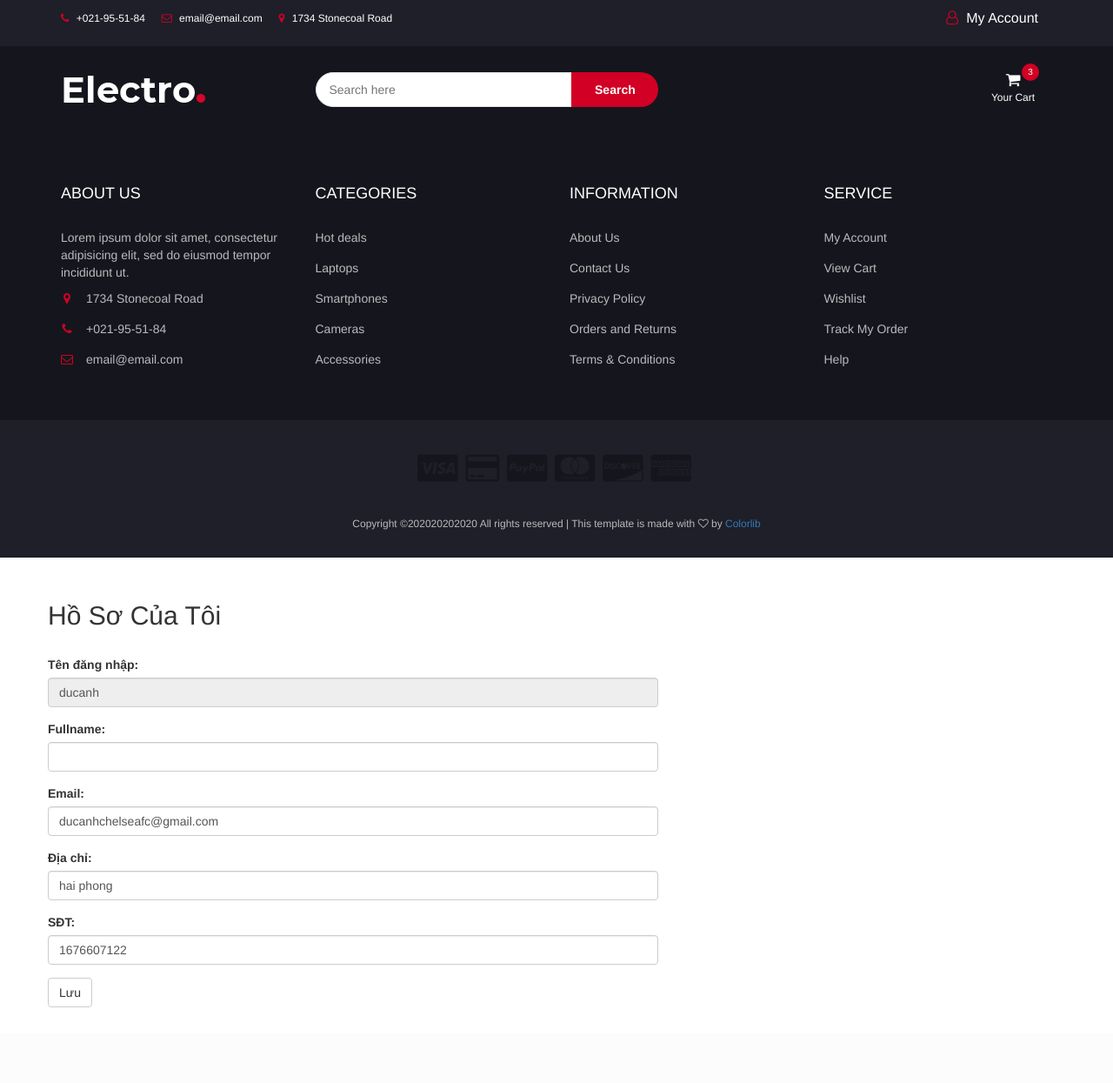
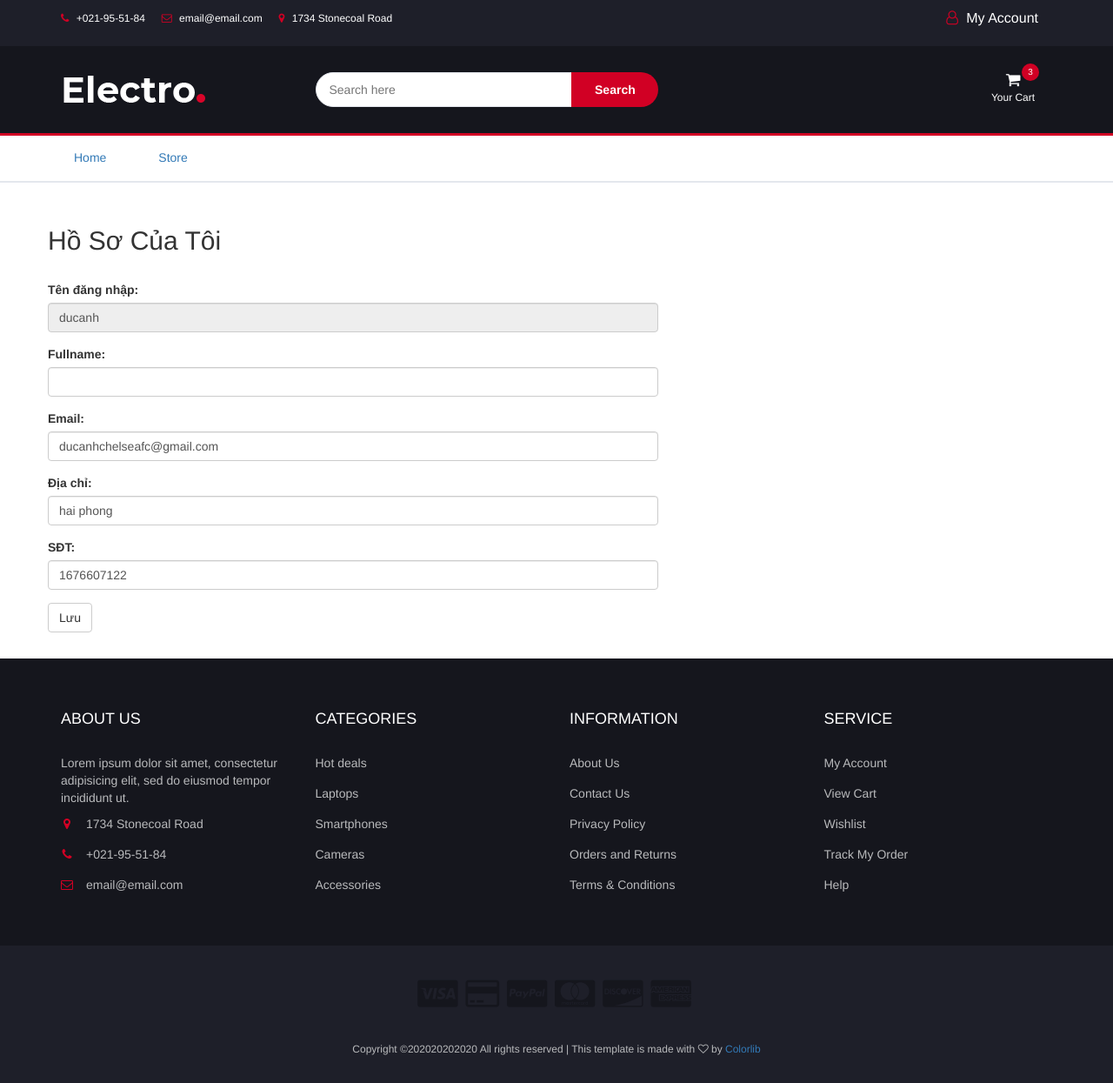
Before and after one commit to ducanh170920/WebLaptop, a Django app: page /account/profile/ in a window 1280 px wide. Shown: the whole page at 87% size. Before the commit the page ends 1158 px from the top, so only its background shows below. Run offline with Django 3.2, Linux system fonts and the light colour scheme; a user stored in the database is signed in; data comes from the database, SQL or seed files in the repository; some libraries are stand-ins or nearby versions.

Commit message:
Update profile.html

```diff
--- a/Account/templates/profile.html
+++ b/Account/templates/profile.html
@@ -1,4 +1,4 @@
-{% include 'Shop/main.html' %}
+{% extends 'Shop/main.html' %}
 {% load static %}
 {% block head %}
 		<!-- Google font -->
@@ -27,6 +27,22 @@
 {% endblock %}
 
 {% block content %}
+	<nav id="navigation">
+            <!-- container -->
+            <div class="container">
+                <!-- responsive-nav -->
+                <div id="responsive-nav">
+                    <!-- NAV -->
+                    <ul class="main-nav nav navbar-nav">
+                        <li><a href="{% url 'home' %}">Home</a></li>
+                        <li><a href="{% url 'store' %}">Store</a></li>
+                    </ul>
+                    <!-- /NAV -->
+                </div>
+                <!-- /responsive-nav -->
+            </div>
+            <!-- /container -->
+        </nav>
         <div class="container" id="profile">
             <h2>Hồ Sơ Của Tôi</h2><br>
             <form class="clientProfile" action="#" method="post">
```
